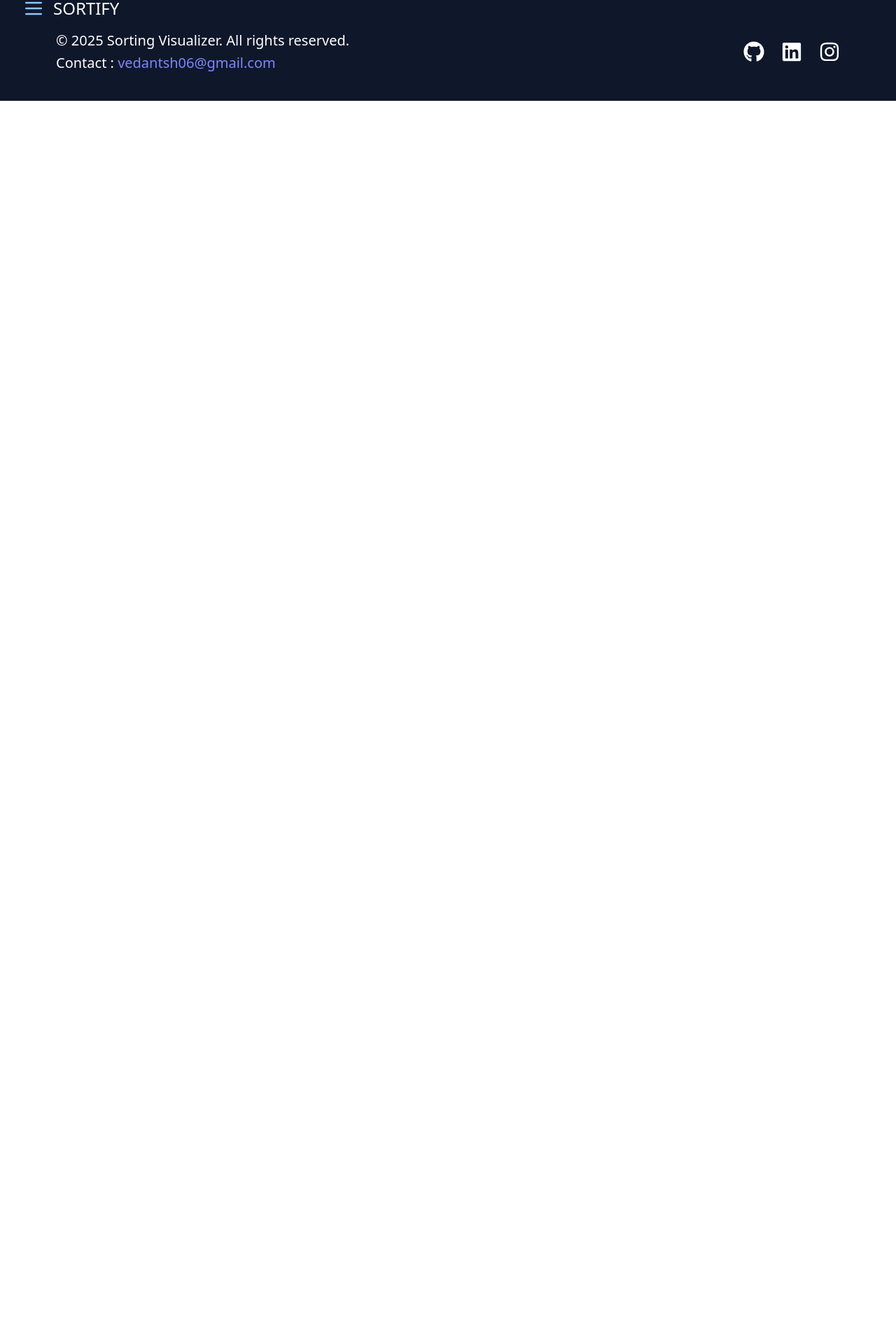
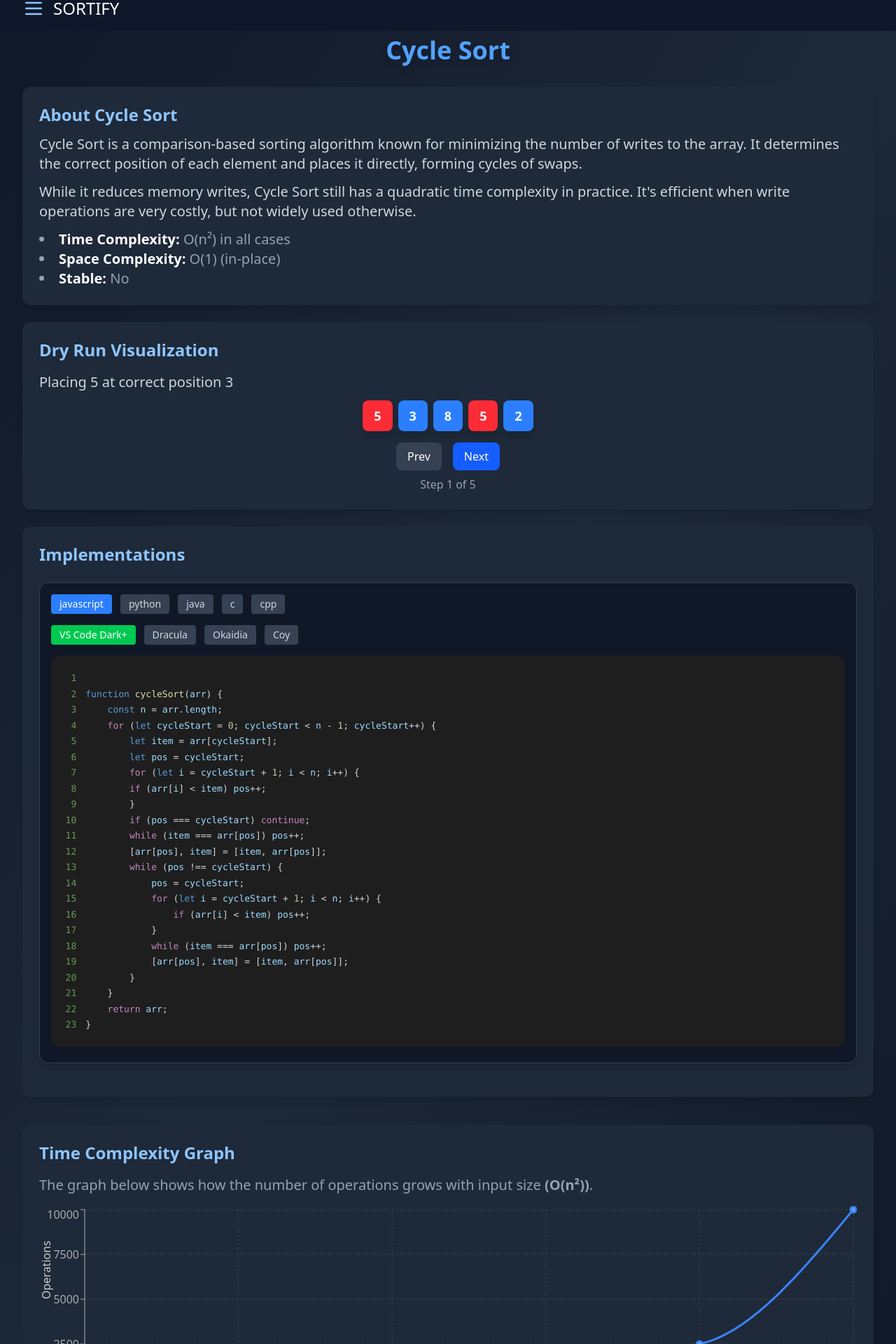
Before and after one commit to Ved-nt/SORTIFY, a React (Vite) app: page /cycle in a window 1280 px wide. Shown: the part 20-1940 px from the top of the page at 70% size. Before the commit the page ends 800 px from the top, so only its background shows below. Built offline with nearby package versions, Linux system fonts and the light colour scheme.

Commit message:
Update Cycle.jsx

```diff
--- a/src/pages/Cycle.jsx
+++ b/src/pages/Cycle.jsx
@@ -1,9 +1,267 @@
-import React from 'react'
+import React, { useState, useEffect } from "react";
+import { cycleSortSnippets } from "../utils/sortingSnippets";
+import CodeDisplay from "../components/CodeDisplay";
+import {
+  LineChart,
+  Line,
+  XAxis,
+  YAxis,
+  CartesianGrid,
+  Tooltip,
+  Legend,
+  ResponsiveContainer,
+} from "recharts";
+import { motion } from "framer-motion";
 
 const Cycle = () => {
+  const [array, setArray] = useState([5, 3, 8, 4, 2]);
+  const [steps, setSteps] = useState([]);
+  const [currentStep, setCurrentStep] = useState(0);
+
+  // Generate dry run steps for Cycle Sort
+  useEffect(() => {
+    const arr = [...array];
+    const tempSteps = [];
+
+    const n = arr.length;
+
+    for (let cycleStart = 0; cycleStart < n - 1; cycleStart++) {
+      let item = arr[cycleStart];
+      let pos = cycleStart;
+
+      // Find where to put the item
+      for (let i = cycleStart + 1; i < n; i++) {
+        if (arr[i] < item) pos++;
+      }
+
+      // If item is already in the right position, continue
+      if (pos === cycleStart) continue;
+
+      // Skip duplicates
+      while (item === arr[pos]) {
+        pos++;
+      }
+
+      // Put item to its right position
+      if (pos !== cycleStart) {
+        [arr[pos], item] = [item, arr[pos]];
+        tempSteps.push({
+          arr: [...arr],
+          swapped: [cycleStart, pos],
+          message: `Placing ${arr[pos]} at correct position ${pos}`,
+        });
+      }
+
+      // Rotate the rest of the cycle
+      while (pos !== cycleStart) {
+        pos = cycleStart;
+        for (let i = cycleStart + 1; i < n; i++) {
+          if (arr[i] < item) pos++;
+        }
+        while (item === arr[pos]) {
+          pos++;
+        }
+        if (item !== arr[pos]) {
+          [arr[pos], item] = [item, arr[pos]];
+          tempSteps.push({
+            arr: [...arr],
+            swapped: [cycleStart, pos],
+            message: `Placing ${arr[pos]} at correct position ${pos}`,
+          });
+        }
+      }
+    }
+
+    tempSteps.push({
+      arr: [...arr],
+      swapped: [],
+      message: "Array is fully sorted 🎉",
+    });
+
+    setSteps(tempSteps);
+    setCurrentStep(0);
+  }, [array]);
+
+  // Time complexity graph data (O(n²))
+  const chartData = [
+    { n: 10, operations: 100 },
+    { n: 20, operations: 400 },
+    { n: 30, operations: 900 },
+    { n: 40, operations: 1600 },
+    { n: 50, operations: 2500 },
+    { n: 100, operations: 10000 },
+  ];
+
   return (
-    <div>Cycle</div>
-  )
-}
+    <div className="p-8 mt-10 min-h-screen bg-gradient-to-br from-gray-900 via-gray-800 to-gray-900 text-gray-100">
+      {/* Page Title */}
+      <motion.h1
+        className="text-4xl font-extrabold mb-8 text-center text-blue-400 drop-shadow-lg"
+        initial={{ opacity: 0, y: -20 }}
+        animate={{ opacity: 1, y: 0 }}
+        transition={{ duration: 0.6 }}
+      >
+        Cycle Sort
+      </motion.h1>
 
-export default Cycle
+      {/* Algorithm Details */}
+      <motion.div
+        className="bg-gray-800 rounded-xl shadow-lg p-6 mb-6"
+        initial={{ opacity: 0, y: 40 }}
+        whileInView={{ opacity: 1, y: 0 }}
+        transition={{ duration: 0.7 }}
+      >
+        <h2 className="text-2xl font-semibold mb-3 text-blue-300">
+          About Cycle Sort
+        </h2>
+        <p className="mb-3 text-xl text-gray-300">
+          Cycle Sort is a comparison-based sorting algorithm known for minimizing
+          the number of writes to the array. It determines the correct position
+          of each element and places it directly, forming cycles of swaps.
+        </p>
+        <p className="mb-3 text-xl text-gray-300">
+          While it reduces memory writes, Cycle Sort still has a quadratic time
+          complexity in practice. It's efficient when write operations are very
+          costly, but not widely used otherwise.
+        </p>
+        <ul className="list-disc text-xl list-inside text-gray-400">
+          <li>
+            <b className="text-white">Time Complexity:</b> O(n²) in all cases
+          </li>
+          <li>
+            <b className="text-white">Space Complexity:</b> O(1) (in-place)
+          </li>
+          <li>
+            <b className="text-white">Stable:</b> No
+          </li>
+        </ul>
+      </motion.div>
+
+      {/* Dry Run Visualization */}
+      <motion.div
+        className="bg-gray-800 rounded-xl shadow-lg p-6 mb-6"
+        initial={{ opacity: 0, y: 40 }}
+        whileInView={{ opacity: 1, y: 0 }}
+        transition={{ duration: 0.7, delay: 0.2 }}
+      >
+        <h2 className="text-2xl font-semibold mb-4 text-blue-300">
+          Dry Run Visualization
+        </h2>
+        {steps.length > 0 && (
+          <div className="mb-4">
+            <p className="mb-3 text-xl text-gray-300">
+              {steps[currentStep].message}
+            </p>
+            <div className="flex space-x-2 mb-4 justify-center">
+              {steps[currentStep].arr.map((num, idx) => (
+                <motion.div
+                  key={idx}
+                  className={`px-4 py-2 rounded-lg text-lg font-bold shadow-lg ${
+                    steps[currentStep].swapped?.includes(idx)
+                      ? "bg-red-500 text-white"
+                      : "bg-blue-500 text-white"
+                  }`}
+                  layout
+                  transition={{ type: "spring", stiffness: 300, damping: 20 }}
+                >
+                  {num}
+                </motion.div>
+              ))}
+            </div>
+          </div>
+        )}
+
+        {/* Controls */}
+        <div className="flex justify-center space-x-4">
+          <button
+            onClick={() => setCurrentStep((prev) => Math.max(prev - 1, 0))}
+            className="px-4 py-2 bg-gray-700 text-white rounded-lg hover:bg-gray-600 transition"
+            disabled={currentStep === 0}
+          >
+            Prev
+          </button>
+          <button
+            onClick={() =>
+              setCurrentStep((prev) => Math.min(prev + 1, steps.length - 1))
+            }
+            className="px-4 py-2 bg-blue-600 text-white rounded-lg hover:bg-blue-500 transition disabled:opacity-50"
+            disabled={currentStep === steps.length - 1}
+          >
+            Next
+          </button>
+        </div>
+        <p className="mt-2 text-gray-400 text-center">
+          Step {currentStep + 1} of {steps.length}
+        </p>
+      </motion.div>
+
+      {/* Code Snippets */}
+      <motion.div
+        className="bg-gray-800 rounded-xl shadow-lg p-6 mb-6"
+        initial={{ opacity: 0, y: 40 }}
+        whileInView={{ opacity: 1, y: 0 }}
+        transition={{ duration: 0.7, delay: 0.3 }}
+      >
+        <h2 className="text-2xl font-semibold mb-3 text-blue-300">
+          Implementations
+        </h2>
+        <CodeDisplay snippets={cycleSortSnippets} />
+      </motion.div>
+
+      {/* Time Complexity Graph */}
+      <motion.div
+        className="bg-gray-800 rounded-xl shadow-lg p-6 mt-10"
+        initial={{ opacity: 0, y: 40 }}
+        whileInView={{ opacity: 1, y: 0 }}
+        transition={{ duration: 0.7, delay: 0.4 }}
+      >
+        <h2 className="text-2xl font-semibold mb-4 text-blue-300">
+          Time Complexity Graph
+        </h2>
+        <p className="text-gray-400 text-xl mb-4">
+          The graph below shows how the number of operations grows with input
+          size <b>(O(n²))</b>.
+        </p>
+        <div className="w-full h-80">
+          <ResponsiveContainer>
+            <LineChart data={chartData}>
+              <CartesianGrid strokeDasharray="3 3" stroke="#444" />
+              <XAxis
+                dataKey="n"
+                stroke="#aaa"
+                label={{
+                  value: "Input Size (n)",
+                  position: "insideBottom",
+                  offset: -5,
+                  fill: "#ccc",
+                }}
+              />
+              <YAxis
+                stroke="#aaa"
+                label={{
+                  value: "Operations",
+                  angle: -90,
+                  position: "insideLeft",
+                  fill: "#ccc",
+                }}
+              />
+              <Tooltip
+                contentStyle={{ backgroundColor: "#1f2937", color: "#fff" }}
+              />
+              <Legend />
+              <Line
+                type="monotone"
+                dataKey="operations"
+                stroke="#3b82f6"
+                strokeWidth={3}
+                dot={{ r: 4, fill: "#60a5fa" }}
+              />
+            </LineChart>
+          </ResponsiveContainer>
+        </div>
+      </motion.div>
+    </div>
+  );
+};
+
+export default Cycle;
```
